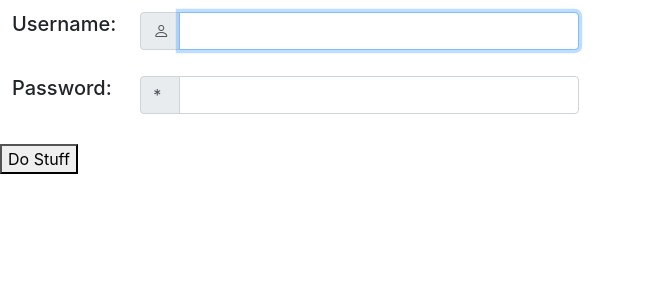
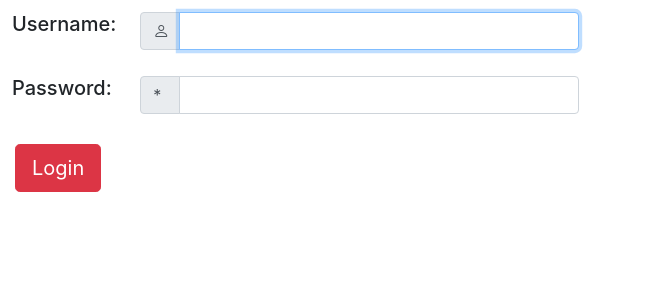
Before and after one commit to LucRome/SWE_Semester4, a Django app: page /accounts/login/ in a window 1280 px wide. Shown: the part 168-468 px from the top of the page, without its empty margins (0-646 px from the left). Run offline with Django 3.2, Linux system fonts and the light colour scheme; some libraries are stand-ins or nearby versions.

Commit message:
Login page: style login button

```diff
--- a/eCourse_backend/templates/registration/login.html
+++ b/eCourse_backend/templates/registration/login.html
@@ -81,7 +81,9 @@
             </tr>
         </tbody>
     </table>
-    <button type="submit">Do Stuff</button>
+    <div class="container-fluid">
+        <button class="btn btn-lg btn-danger" type="submit">Login</button>
+    </div>
 </form>
 
 {% endblock %}
```
